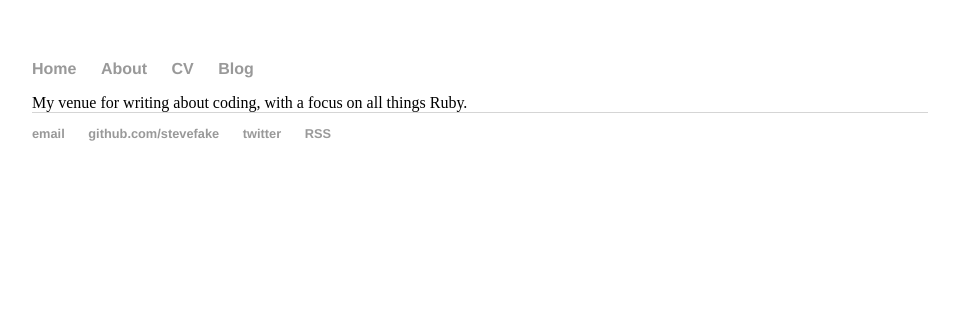
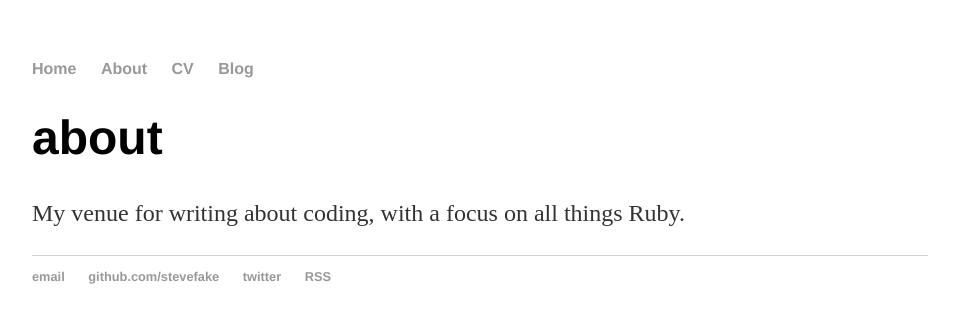
Before and after one commit to stevefake/stevefake.github.io, a Jekyll site: the page built from about/index.html, in a window 1280 px wide. Shown: the top 323 px of the page, without its empty margins (160-1119 px from the left). Built offline with Jekyll 4.4.1, drawn with Linux system fonts in a browser that asks for light colours.

Commit message:
add styling to about and cv

```diff
--- a/about/index.html
+++ b/about/index.html
@@ -3,4 +3,7 @@ layout: default
 title: about codependency
 ---
 
-My venue for writing about coding, with a focus on all things Ruby.
+<div class="blurb">
+	<h1>about</h1>
+	<p>My venue for writing about coding, with a focus on all things Ruby.</p>
+</div><!-- /.blurb -->
--- a/cv/index.html
+++ b/cv/index.html
@@ -3,4 +3,7 @@ layout: default
 title: my CV
 ---
 
-Student of Ruby
+<div class="blurb">
+	<h1>my CV</h1>
+	<p>Student of Ruby at The Iron Yard.</p>
+</div>
```
